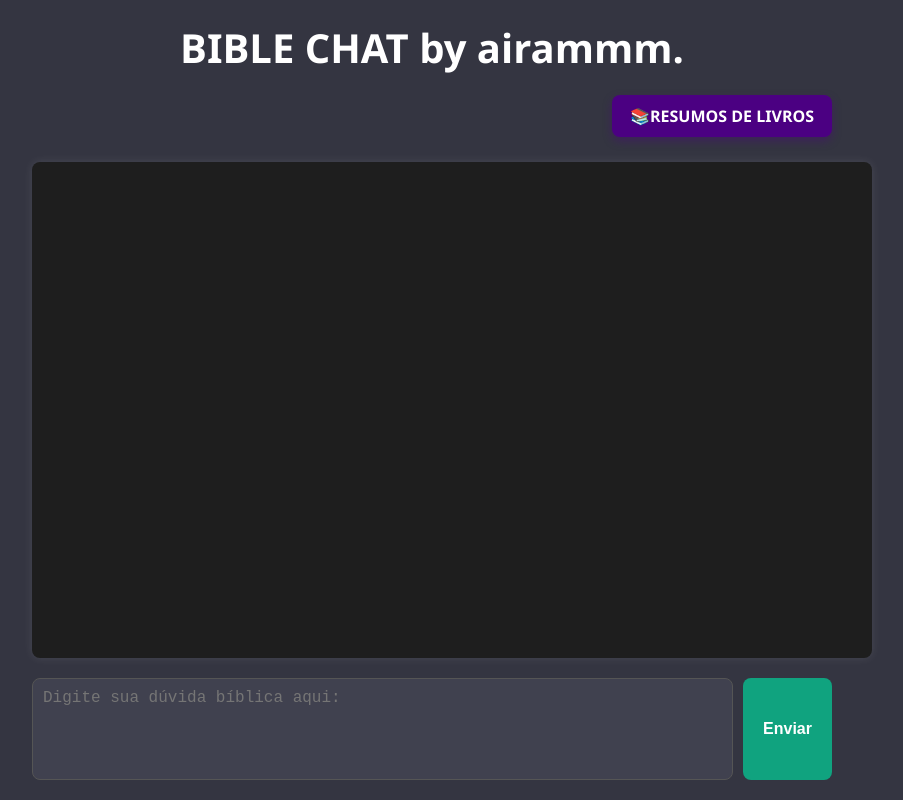
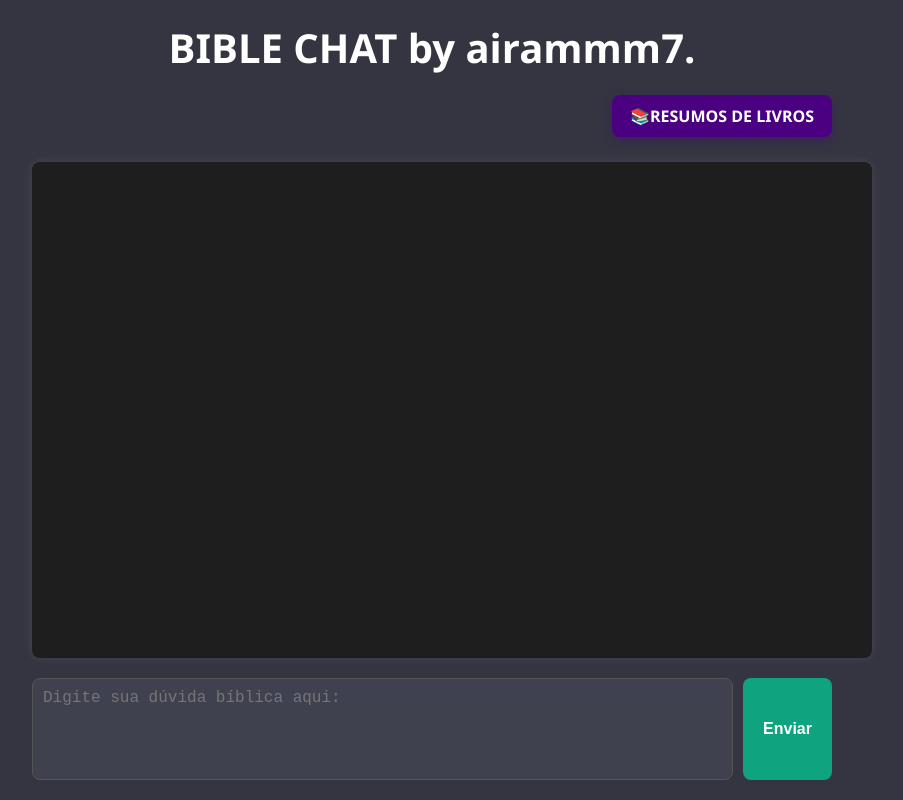
Before and after one commit to viniairam7/Umpi-Chat, a website: page index.html in a window 1280 px wide. Shown: the whole page, without its empty margins (208-1111 px from the left). Drawn offline with Linux system fonts and the light colour scheme.

Commit message:
Update index.html

```diff
--- a/index.html
+++ b/index.html
@@ -7,7 +7,7 @@
   <link rel="stylesheet" href="style.css" />
 </head>
 <body>
-  <h1 id="mensagem">BIBLE CHAT by airammm.</h1>
+  <h1 id="mensagem">BIBLE CHAT by airammm7.</h1>
 
   <div class="chat-container">
 
```
